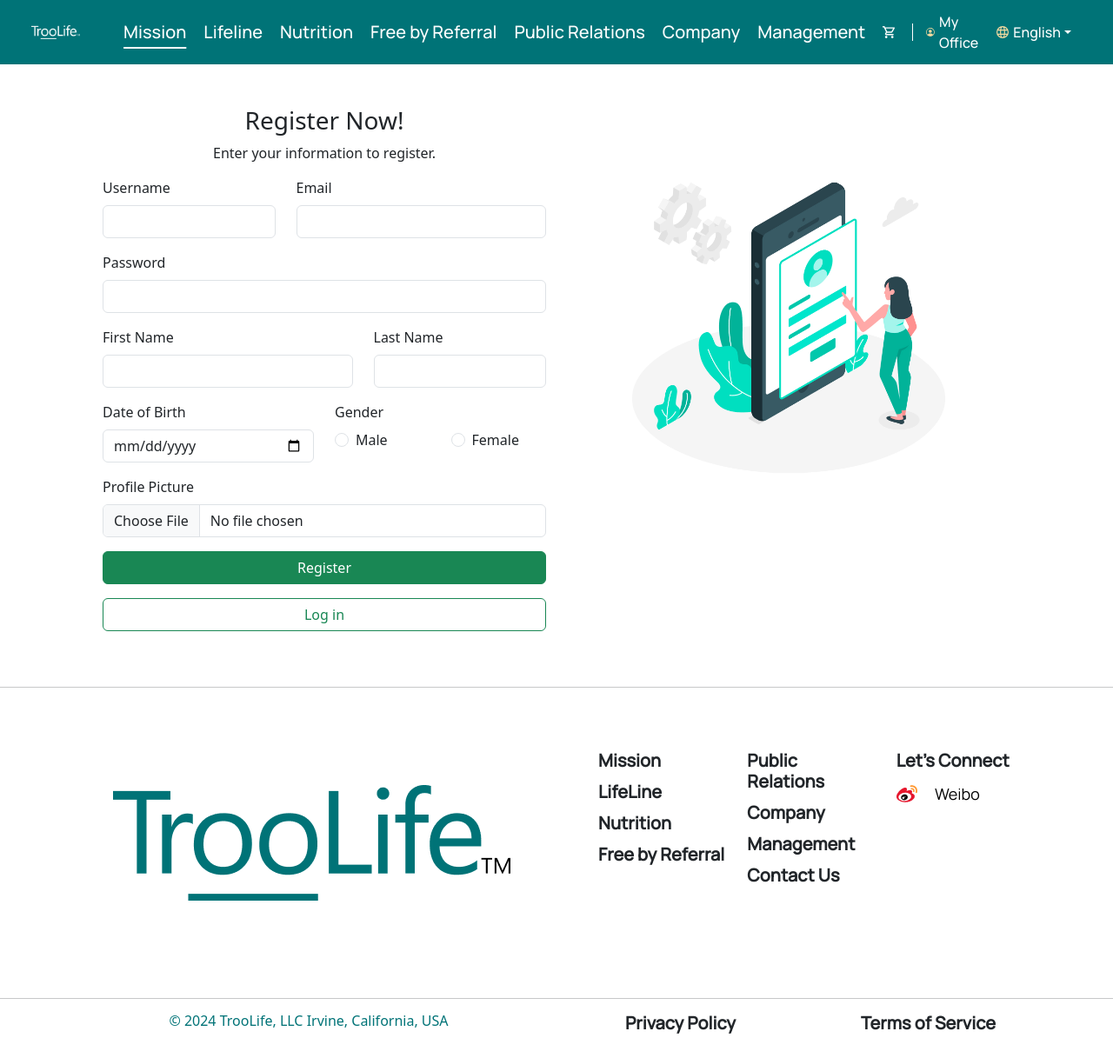
After one commit to haezcela/WebProg_PrelimProject, a PHP site: page /register.php in a window 1280 px wide. The commit adds this page. Shown: the whole page at 87% size. Run offline with PHP 8.4, Linux system fonts and the light colour scheme.

Commit message:
Updated register page

```diff
--- a/includes/footer.php
+++ b/includes/footer.php
@@ -12,6 +12,7 @@
 </head>
 
 <body>
+<hr>
   <!--FOOTER-->
   <div class="container justify-content-center px-4 py-5">
     <div class="row">
--- /dev/null
+++ b/register.php
@@ -0,0 +1,160 @@
+<?php
+session_start();
+
+if ($_SERVER["REQUEST_METHOD"] == "POST") {
+    // Validate and process the form data
+
+    // Function to sanitize input data
+    function sanitize($data) {
+        return htmlspecialchars(stripslashes(trim($data)));
+    }
+
+    // Sanitize input data
+    $username = sanitize($_POST['username']);
+    $email = sanitize($_POST['email']);
+    $password = sanitize($_POST['password']);
+    $first_name = sanitize($_POST['first_name']);
+    $last_name = sanitize($_POST['last_name']);
+    $dob = sanitize($_POST['dob']);
+    $gender = isset($_POST['gender']) ? sanitize($_POST['gender']) : '';
+
+    // Save profile picture to /uploads folder
+    if ($_FILES['profile_picture']['error'] === UPLOAD_ERR_OK) {
+        $temp_name = $_FILES['profile_picture']['tmp_name'];
+        $file_name = $_FILES['profile_picture']['name'];
+        $upload_dir = 'uploads/';
+        $target_path = $upload_dir . $file_name;
+
+        if (move_uploaded_file($temp_name, $target_path)) {
+            // Redirect to accounts.php and pass data through session
+            $_SESSION['user_info'] = array(
+                'username' => $username,
+                'email' => $email,
+                'password' => $password,
+                'first_name' => $first_name,
+                'last_name' => $last_name,
+                'dob' => $dob,
+                'gender' => $gender,
+                'profile_picture' => $file_name // save file name in session
+            );
+
+            header("Location: accounts.php");
+            exit;
+        } else {
+            echo "Error uploading file.";
+        }
+    } else {
+        echo "Error: " . $_FILES['profile_picture']['error'];
+    }
+}
+?>
+
+<!DOCTYPE html>
+<html>
+
+<head>
+    <meta charset="utf-8">
+    <meta name="viewport" content="width=device-width">
+    <title>Prelim Project</title>
+    <link href="css/style.css" rel="stylesheet" type="text/css" />
+    <link href="fonts/fonts.css" rel="stylesheet" type="text/css" />
+    <link href="https://cdn.jsdelivr.net/npm/bootstrap@5.3.2/dist/css/bootstrap.min.css" rel="stylesheet"
+        integrity="sha384-T3c6CoIi6uLrA9TneNEoa7RxnatzjcDSCmG1MXxSR1GAsXEV/Dwwykc2MPK8M2HN" crossorigin="anonymous" />
+</head>
+
+<body>
+
+    <?php require_once 'includes/header.php'; ?>
+
+
+    <div class="container p-5">
+        <div class="row">
+            <!-- Left column for registration form -->
+            <div class="col-md-6">
+
+                <div class="text-center">
+                    <h3>Register Now!</h3>
+                    <p>Enter your information to register.</p>
+                </div>
+
+                <form action="register.php" method="post" enctype="multipart/form-data">
+
+                    <div class="row mb-3">
+                        <div class="col-5">
+                            <label for="username" class="form-label">Username</label>
+                            <input type="text" class="form-control" id="username" name="username" required>
+                        </div>
+                        <div class="col-7">
+                            <label for="email" class="form-label">Email</label>
+                            <input type="email" class="form-control" id="email" name="email" required>
+                        </div>
+                    </div>
+
+                    <div class="mb-3">
+                        <label for="password" class="form-label">Password</label>
+                        <input type="password" class="form-control" id="password" name="password" required>
+                    </div>
+
+                    <div class="row mb-3">
+                        <div class="col-7">
+                            <label for="first_name" class="form-label">First Name</label>
+                            <input type="text" class="form-control" id="first_name" name="first_name" required>
+                        </div>
+                        <div class="col-5">
+                            <label for="last_name" class="form-label">Last Name</label>
+                            <input type="text" class="form-control" id="last_name" name="last_name" required>
+                        </div>
+                    </div>
+
+                    <div class="row mb-3">
+                        <div class="col">
+                            <label for="dob" class="form-label">Date of Birth</label>
+                            <input type="date" class="form-control" id="dob" name="dob" required>
+                        </div>
+                        <div class="col">
+                            <label class="form-label">Gender</label>
+
+                            <div class="row">
+                                <div class="col">
+                                    <div class="form-check">
+                                        <input class="form-check-input" type="radio" name="gender" id="male"
+                                            value="Male" required>
+                                        <label class="form-check-label" for="male">Male</label>
+                                    </div>
+                                </div>
+                                <div class="col">
+                                    <div class="form-check">
+                                        <input class="form-check-input" type="radio" name="gender" id="female"
+                                            value="Female">
+                                        <label class="form-check-label" for="female">Female</label>
+                                    </div>
+                                </div>
+                            </div>
+                        </div>
+                    </div>
+
+                    <div class="mb-3">
+                        <label for="profile_picture" class="form-label">Profile Picture</label>
+                        <input type="file" class="form-control" id="profile_picture" name="profile_picture"
+                            accept="image/jpeg,image/png" required>
+                    </div>
+
+                    <button type="submit" class="btn col-12 btn-success mb-3">Register</button>
+
+                </form>
+                <button onclick="window.location.href='login.php'" class="btn btn-outline-success col-12">Log in</button>
+            </div>
+            <!-- Right column for picture -->
+            <div class="col-md-6">
+                <div class="text-center">
+                    <img src="images/forms.jpg" class="img-fluid" alt="Profile Picture">
+                </div>
+            </div>
+        </div>
+    </div>
+
+    <?php require_once 'includes/footer.php'; ?>
+
+</body>
+
+</html>
```
Also changed, not shown: accounts.php (added, +95 -0 lines), login.php (+13 -3 lines), signup.php (deleted, +0 -116 lines), uploads/385473710_1381572999440287_2685915118783830766_n.jpg (added), uploads/4a89c05c-b4ee-40db-a173-9631032076b9.jpg (added), uploads/image_processing20220902-2740614-gvpjh4.jpg (added), uploads/logo_icon_communect (1).png (added).
